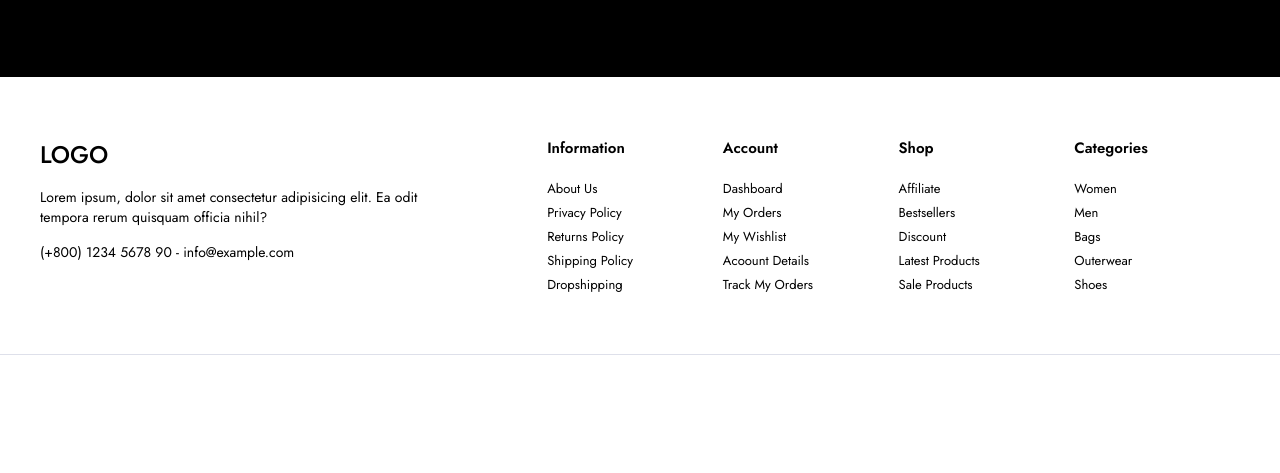
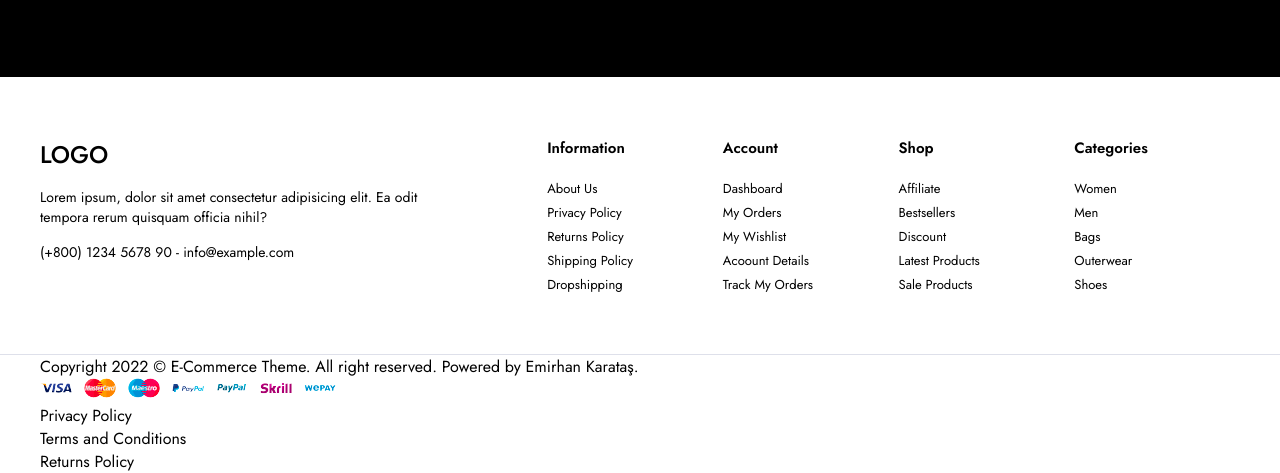
Before and after one commit to jesusball/e-commerce, a plain HTML site: page index.html in a window 1280 px wide. Shown: the part 4929-5402 px from the top of the page. Before the commit the page ends 5284 px from the top, so only its background shows below. Drawn offline with nearby package versions, Linux system fonts and the light colour scheme.

Commit message:
footer copyright html

```diff
--- a/index.html
+++ b/index.html
@@ -1091,7 +1091,33 @@
                 </div>
             </div>
         </div>
-        <div class="copyright-row"></div>
+        <div class="copyright-row">
+            <div class="container">
+                <div class="footer-copyright">
+                    <div class="site-copyright">
+                        <p>
+                            Copyright 2022 © E-Commerce Theme. All right reserved. Powered by Emirhan Karataş.
+                        </p>
+                    </div>
+                    <a href="#">
+                        <img src="img/footer/cards.png" alt="">
+                    </a>
+                    <div class="footer-menu">
+                        <ul class="footer-menu-list">
+                            <li class="list-item">
+                                <a href="#">Privacy Policy</a>
+                            </li>
+                            <li class="list-item">
+                                <a href="#">Terms and Conditions</a>
+                            </li>
+                            <li class="list-item">
+                                <a href="#">Returns Policy</a>
+                            </li>
+                        </ul>
+                    </div>
+                </div>
+            </div>
+        </div>
     </footer>
     <!--! footer end -->
 
```
